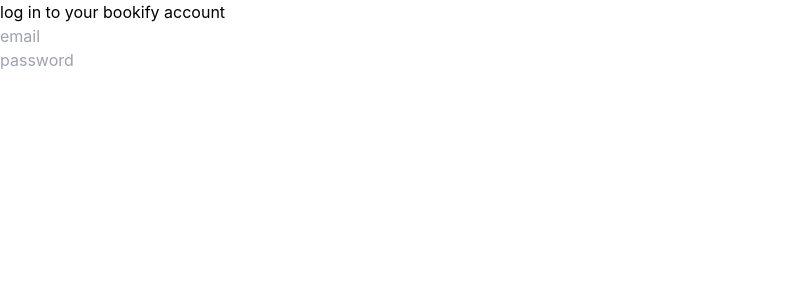
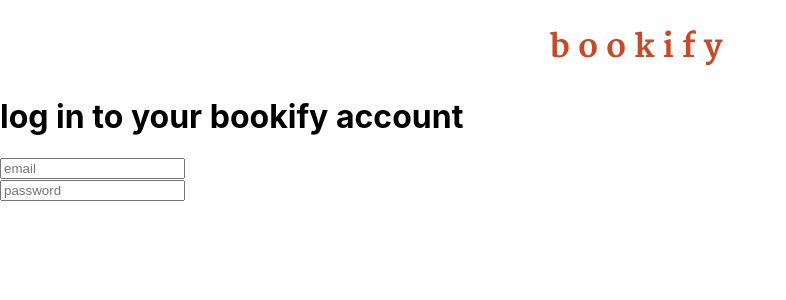
Before and after one commit to begumzengin/bookify, a React (Create React App) app: page / in a window 1280 px wide. Shown: the top 300 px of the page, without its empty margins (0-786 px from the left). Built offline with nearby package versions, Linux system fonts and the light colour scheme.

Commit message:
removed tailwindcss

```diff
--- a/package.json
+++ b/package.json
@@ -10,7 +10,6 @@
     "react": "^18.2.0",
     "react-dom": "^18.2.0",
     "react-scripts": "5.0.1",
-    "tailwindcss": "^3.3.3",
     "web-vitals": "^2.1.4"
   },
   "scripts": {
--- a/public/index.html
+++ b/public/index.html
@@ -10,6 +10,16 @@
       content="Web site created using create-react-app"
     />
     <link rel="apple-touch-icon" href="%PUBLIC_URL%/logo192.png" />
+    <link rel="preconnect" href="https://fonts.googleapis.com" />
+    <link rel="preconnect" href="https://fonts.gstatic.com" crossorigin />
+    <link
+      href="https://fonts.googleapis.com/css2?family=Martel:wght@800&display=swap"
+      rel="stylesheet"
+    />
+    <link
+      rel="stylesheet"
+      href="https://fonts.googleapis.com/css2?family=Material+Symbols+Outlined:opsz,wght,FILL,GRAD@20..48,100..700,0..1,-50..200"
+    />
     <!--
       manifest.json provides metadata used when your web app is installed on a
       user's mobile device or desktop. See https://developers.google.com/web/fundamentals/web-app-manifest/
--- a/src/App.css
+++ b/src/App.css
@@ -1,6 +1,14 @@
 .App {
   text-align: center;
 }
+
+.app-title{
+  font-family: 'Martel', serif;
+  letter-spacing: 1vh;
+  text-align: center;
+  color: #c94927;
+}
+
 
 .App-logo {
   height: 40vmin;
--- a/src/App.js
+++ b/src/App.js
@@ -5,7 +5,12 @@
 function App() {
   return (
     <>
+      <div className='overall'>
+        <h1 className='app-title'>
+        bookify
+      </h1>
       <Login></Login>
+      </div>
     </>
   );
 }
--- a/src/components/auth/Login.js
+++ b/src/components/auth/Login.js
@@ -6,14 +6,20 @@
   const [password, setPassword] = useState('');
 
   return (
-    <div>
+    <div  >
       <form>
-        <h1>log in to your bookify account</h1>
-        <input type="email" placeholder="email" value={email}/>
-        <br/>
-        <input type="password" placeholder="password" value={password}/>
+        <h1 className='title'>log in to your bookify account</h1>
+          <div>
+            <div>
+              <input type="email" placeholder="email" value={email}/>
+            </div>
+          </div>
+          <div>
+            <div>
+              <input type="password"  placeholder="password" value={password}/>
+            </div>
+        </div>
       </form>
-
     </div>
   );
 }
--- a/tailwind.config.js
+++ /dev/null
@@ -1,8 +0,0 @@
-/** @type {import('tailwindcss').Config} */
-module.exports = {
-  content: [],
-  theme: {
-    extend: {},
-  },
-  plugins: [],
-}
```
Also changed, not shown: 1 other file (tests, documents, lock files or other folders).
